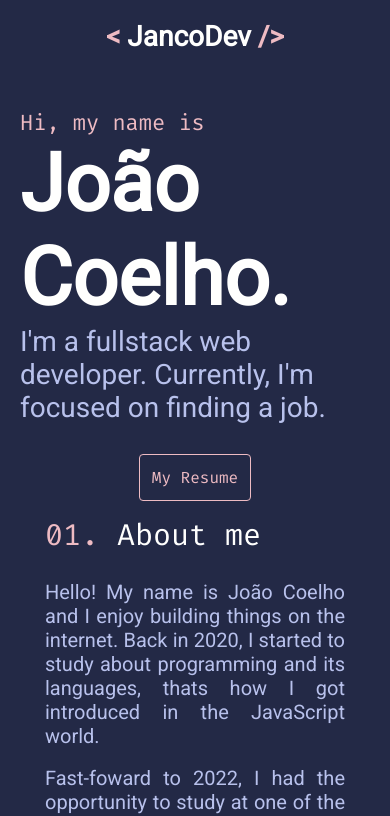
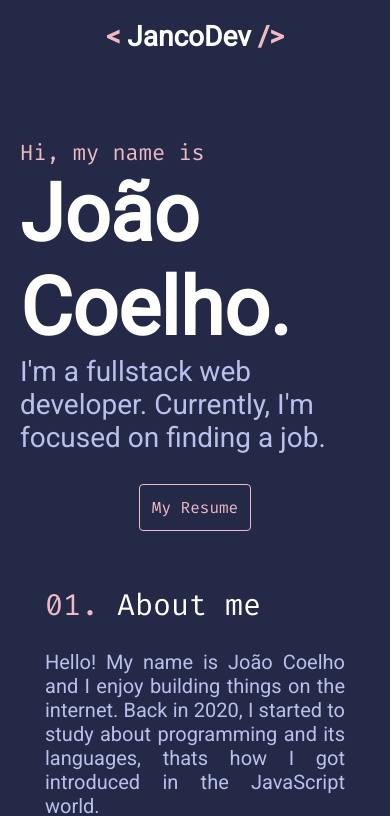
Before and after one commit to jancoweb/portifolio, a React (Vite) app: page / in a window 390 px wide. Shown: the top 816 px of the page. Built offline with nearby package versions, Linux system fonts and the light colour scheme.

Commit message:
media queries

```diff
--- a/src/Components/Hero/index.css
+++ b/src/Components/Hero/index.css
@@ -41,6 +41,6 @@ a.resume:hover {
 @media (max-width: 500px){
   .hero-wrapper{
     height: 50vh;
-    margin: 0 20px;
+    margin: 30px 20px 40px 20px;
   }
 }
```
